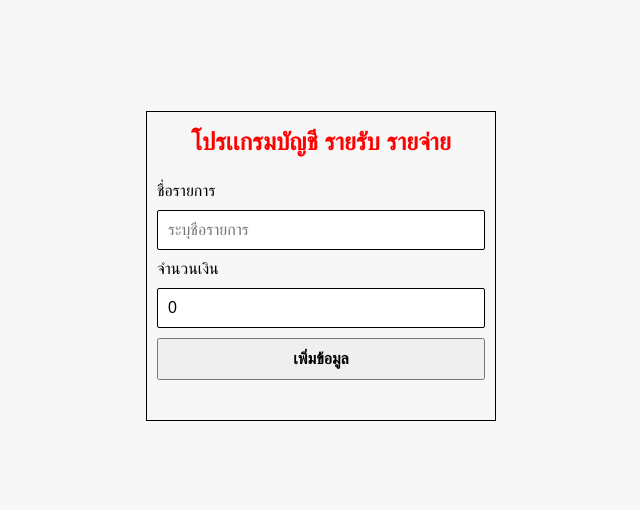
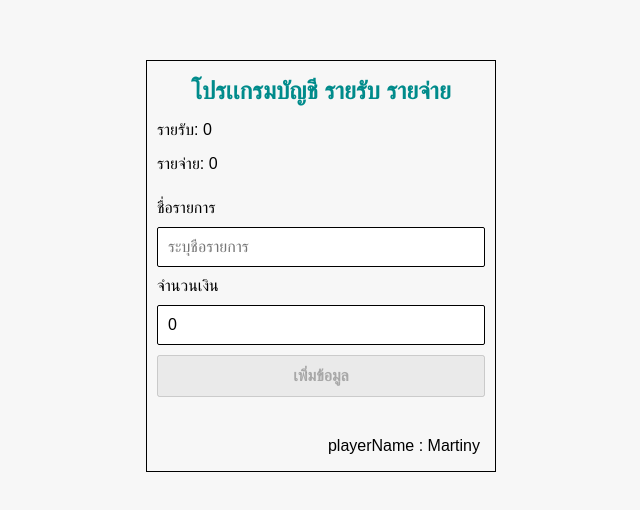
Before and after one commit to mawinClone/React01, a React (Create React App) app: page / in a window 1280 px wide. Shown: the part 134-644 px from the top of the page, without its empty margins (319-959 px from the left). Built offline with nearby package versions, Linux system fonts and the light colour scheme; a web font is replaced by a local one.

Commit message:
summary income expense from items state

```diff
--- a/src/App.js
+++ b/src/App.js
@@ -1,18 +1,25 @@
 import Transaction from "./components/Transaction";
 import FormComponent from "./components/FormComponent";
 import "./App.css";
-import { useState } from "react";
+import { useState, useEffect } from "react";
 // import { v4 as uuidv4 } from "uuid";
+import DataContext from "./data/DataContext";
+import ReportComponent from "./components/ReportComponent";
+// import { element } from "prop-types";
+// import { element } from "prop-types";
 
 function App() {
-  const design = { color: "red", textAlign: "center", fontSize: "1.5rem" };
+  const design = { color: "darkcyan", textAlign: "center", fontSize: "1.5rem" };
 
   // const initData = [
-  //   { id: 1, title: "ค่าเติมเกม", amount: 500 },
-  //   { id: 2, title: "ค่ากาชา", amount: 2000 },
-  //   { id: 3, title: "ค่าโมเดล", amount: 1700 },
+  //   { id: 1, title: "ค่าเติมเกม", amount: -500 },
+  //   { id: 2, title: "ค่ากาชา", amount: -2000 },
+  //   { id: 3, title: "ค่าโมเดล", amount: -1700 },
+  //   { id: 4, title: "ถูกหวย", amount: 5000 },
   // ];
   const [items, setItems] = useState([]); //useState
+  const [reportIncome, setReportIncome] = useState(0);
+  const [reportExpense, setReportExpense] = useState(0);
 
   const onAddNewItem = (newItem) => {
     setItems((prevItem) => {
@@ -20,15 +27,40 @@
     });
   };
 
+  useEffect(
+    () => {
+      const amounts = items.map((element) => element.amount);
+      // console.log("amounts is ", amounts);
+      const income = amounts.filter((element) => element > 0).reduce((total, element) => (total += element), 0);
+      const expense = amounts.filter((element) => element < 0).reduce((total, element) => (total += element), 0);
+      setReportIncome(income);
+      setReportExpense(expense);
+      // console.log("รายได้ ", income);
+      // console.log("รายจ่าย ", expense);
+    },
+    [items],
+    reportIncome,
+    reportExpense
+  );
+
   return (
+    <DataContext.Provider
+      value={{
+        name: "Martiny",
+        nickName: "Mawin",
+        expense: reportExpense,
+        income: reportIncome,
+      }}
+    >
       <div className="container">
         <h1 style={design}>โปรเเกรมบัญชี รายรับ รายจ่าย</h1>
-
+        <ReportComponent />
         <FormComponent onAddItem={onAddNewItem} />
         {/* ส่งฟังก์ชันให้ FormComponent ในการเรียกย้อนกลับมายัง App */}
 
         <Transaction items={items} />
       </div>
+    </DataContext.Provider>
   );
 }
 
--- a/src/components/FormComponent.css
+++ b/src/components/FormComponent.css
@@ -21,6 +21,8 @@
 
 
 .btn{
+    /* background-color: darkcyan; */
+    /* color: antiquewhite; */
     font-weight: bold;
     cursor: pointer;
     display:  block;
--- a/src/components/FormComponent.js
+++ b/src/components/FormComponent.js
@@ -1,11 +1,21 @@
 import "./FormComponent.css";
-import { useState } from "react";
+import { useState, useEffect } from "react";
 import { v4 as uuidv4 } from "uuid";
 
 const FormComponent = (props) =>{
 
     const [title,setTitle] = useState("");
     const [amount,setAmount] = useState(0);
+    const [formValid,setFormValid] = useState(false);
+
+    useEffect(()=>{
+        console.log("Call useEffect");
+        const checkData = title.trim().length >0 && amount!== 0;
+        setFormValid(checkData);
+
+    },[title, amount]);
+
+    console.log("Render FormComponent");
 
     const inputTitle = (event)=>{
         setTitle(event.target.value);
@@ -30,7 +40,6 @@
     }
 
 
-
     return(
         <div>
             <form onSubmit={saveItem}>
@@ -43,7 +52,7 @@
                     <input type="number" placeholder="ระบุจำนวนเงินบาท" onChange={inputAmount} value={amount}/>
                 </div>
                 <div>
-                    <button className="btn" type="submit">เพิ่มข้อมูล</button>
+                    <button className="btn" type="submit" disabled = {!formValid} >เพิ่มข้อมูล</button>
                 </div>
             </form>
         </div>
--- /dev/null
+++ b/src/components/ReportComponent.js
@@ -0,0 +1,18 @@
+import { useContext } from 'react';
+import DataContext from "../data/DataContext";
+
+const ReportComponent = () =>{
+
+      const {expense, income} = useContext(DataContext);
+
+    return(
+        <div>
+            <p>รายรับ: {income}</p>
+            <p>รายจ่าย: {expense}</p>
+        </div>
+
+    );
+
+}
+
+export default ReportComponent;
--- a/src/components/Transaction.js
+++ b/src/components/Transaction.js
@@ -2,17 +2,24 @@
 import Item from "./Item";
 
 import "./Transaction.css";
+import DataContext from "../data/DataContext";
 
 const Transaction = (props) => {
-
   const { items } = props;
 
   return (
-    <ul className="item-list">
-      {items.map((element) => { //วนลูปเพื่อสร้าง item (สามารถใช้ prop.items.map เเทน items ได้)
-        return <Item {...element} key={element.id} />;
-      })}
-    </ul>
+    <div>
+      <ul className="item-list">
+        {items.map((element) => {
+          //วนลูปเพื่อสร้าง item (สามารถใช้ prop.items.map เเทน items ได้)
+          return <Item {...element} key={element.id} />;
+        })}
+      </ul>
+
+      <DataContext.Consumer>
+        {x=><p style={{textAlign:'end', marginRight:'5px'}}>playerName : {x.name}</p>}
+      </DataContext.Consumer>
+    </div>
   );
 };
 
--- /dev/null
+++ b/src/data/DataContext.js
@@ -0,0 +1,5 @@
+import { createContext } from "react";
+
+const DataContext = createContext();
+
+export default DataContext;
```
Also changed, not shown: src/components/Item.js (+10 -0 lines). Lines whose indentation alone changed are shown as unchanged.
